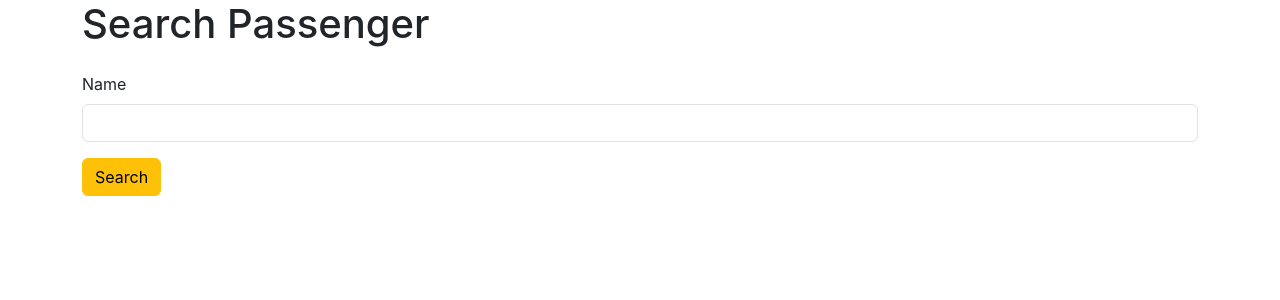
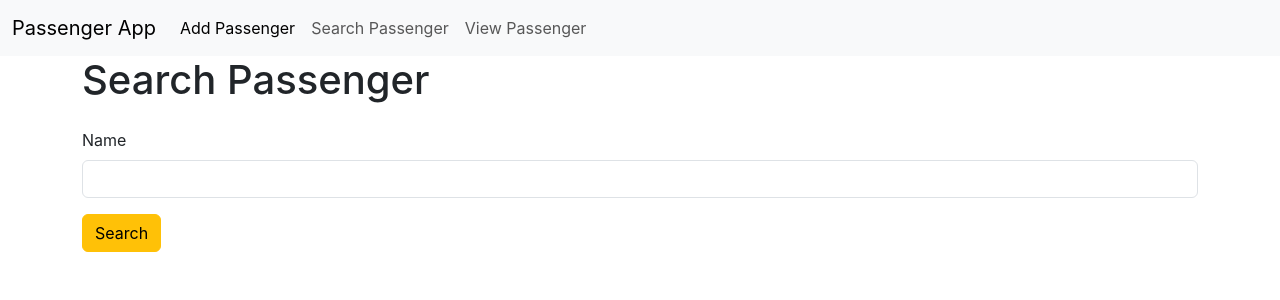
Before and after one commit to Sree1710/passenger-details-app, a React (Create React App) app: page /sp in a window 1280 px wide. Shown: the top 300 px of the page. Built offline with nearby package versions, Linux system fonts and the light colour scheme.

Commit message:
Project Complete

```diff
--- a/src/Components/AddPassenger.jsx
+++ b/src/Components/AddPassenger.jsx
@@ -1,4 +1,5 @@
 import React, { useState } from 'react'
+import Header from './Header'
 
 const AddPassenger = () => {
     const [inputField,setInputField]=useState(
@@ -14,6 +15,7 @@ const AddPassenger = () => {
     }
   return (
     <div>
+        <Header/>
         <div className="container">
             <div className="row">
                 <div className="col col-12 col-sm-12 col-md-12 col-lg-12 col-xl-12 col-xxl-12">
--- a/src/Components/SearchPassenger.jsx
+++ b/src/Components/SearchPassenger.jsx
@@ -1,4 +1,5 @@
 import React, { useState } from 'react'
+import Header from './Header'
 
 const SearchPassenger = () => {
     const [inputField,setInputField]=useState(
@@ -14,6 +15,7 @@ const SearchPassenger = () => {
     }
   return (
     <div>
+        <Header/>
     <div className="container">
             <div className="row">
                 <div className="col col-12 col-sm-12 col-md-12 col-lg-12 col-xl-12 col-xxl-12">
--- a/src/Components/ViewPassenger.jsx
+++ b/src/Components/ViewPassenger.jsx
@@ -22,6 +22,7 @@ const ViewPassenger = () => {
     useEffect(() => { getData() }, [])
     return (
         <div>
+            <Header/>
             <div className="container">
                 <div className="row">
                     <div className="col col-12 col-sm-12 col-md-12 col-lg-12 col-xl-12 col-xxl-12">
```
